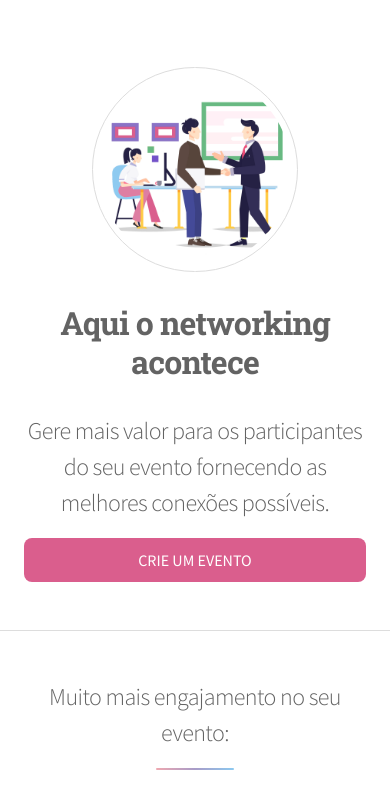
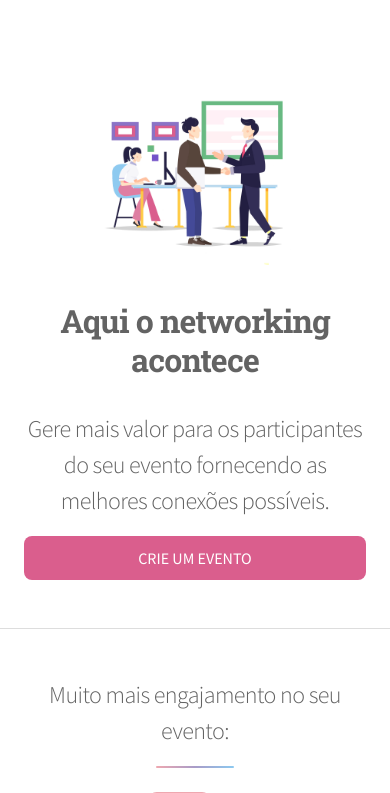
Before and after one commit to itstalk/itstalk.github.com, a web app: file index.html in a window 390 px wide. Shown: the part 49-842 px from the top of the page. Run offline with its HTML, style and script files only (its server is not run), Linux system fonts and the light colour scheme; some libraries are stand-ins or nearby versions.

Commit message:
Ajustes na página inicial

```diff
--- a/assets/css/main.css
+++ b/assets/css/main.css
@@ -2987,25 +2987,21 @@ input, select, textarea {
 
 		.spotlight .image {
 			display: inline-block;
-			margin-left: 4em;
-			padding: 0.65em;
-			border-radius: 100%;
-			border: solid 1px;
+			margin-right: 4em;
 		}
 
 			.spotlight .image img {
 				display: block;
-				border-radius: 100%;
-				width: 16em;
+				width: 38vw;
 			}
 
 		@media screen and (max-width: 980px) {
 
 			.spotlight {
-				-moz-flex-direction: column-reverse;
-				-webkit-flex-direction: column-reverse;
-				-ms-flex-direction: column-reverse;
-				flex-direction: column-reverse;
+				-moz-flex-direction: column;
+				-webkit-flex-direction: column;
+				-ms-flex-direction: column;
+				flex-direction: column;
 				text-align: center;
 			}
 
@@ -3035,7 +3031,7 @@ input, select, textarea {
 					-webkit-flex: 0 1 auto;
 					-ms-flex: 0 1 auto;
 					flex: 0 1 auto;
-					margin-left: 0;
+					margin-right: 0;
 					margin-bottom: 2em;
 				}
 
@@ -3052,10 +3048,6 @@ input, select, textarea {
 				}
 
 		}
-
-	.spotlight .image {
-		border-color: rgba(255, 255, 255, 0.35);
-	}
 
 /* Header */
 
--- a/index.html
+++ b/index.html
@@ -60,6 +60,7 @@
                         <!-- Introduction -->
                             <section id="intro" class="main">
                                 <div class="spotlight">
+                                    <span class="image"><img src="images/homepage.png" alt="" /></span>
                                     <div class="content">
                                         <header class="major">
                                             <h1 class="header">Aqui o networking acontece</h1>
@@ -69,7 +70,6 @@
                                             <li><a href="https://itstalk-client.herokuapp.com/evento/acessar-com-link" class="button primary">Crie um evento</a></li>
                                         </ul>
                                     </div>
-                                    <span class="image"><img src="images/homepage.png" alt="" /></span>
                                 </div>
                             </section>
 
```
